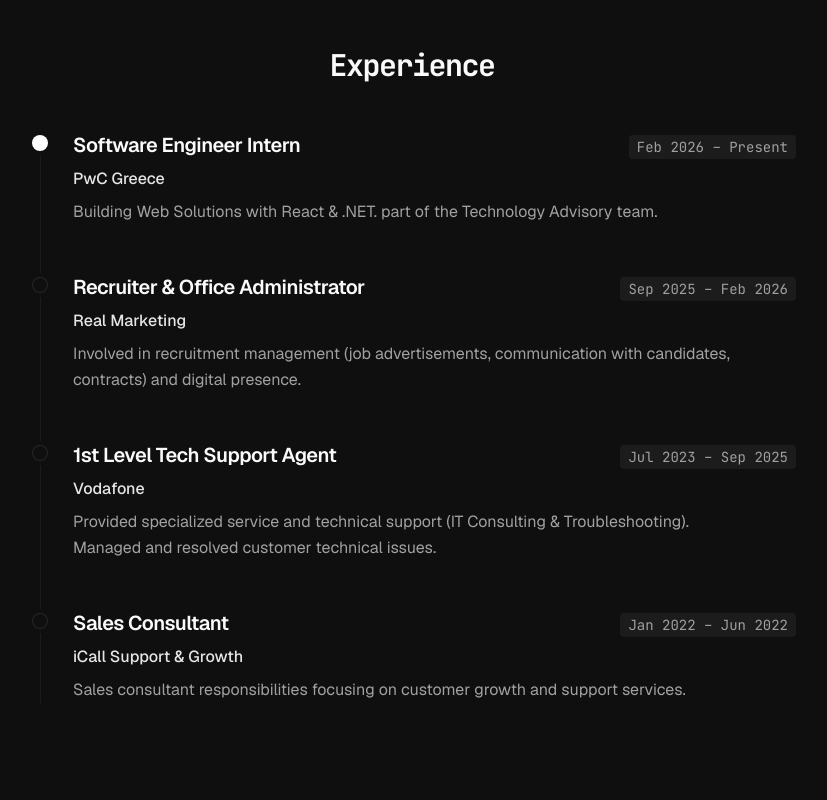
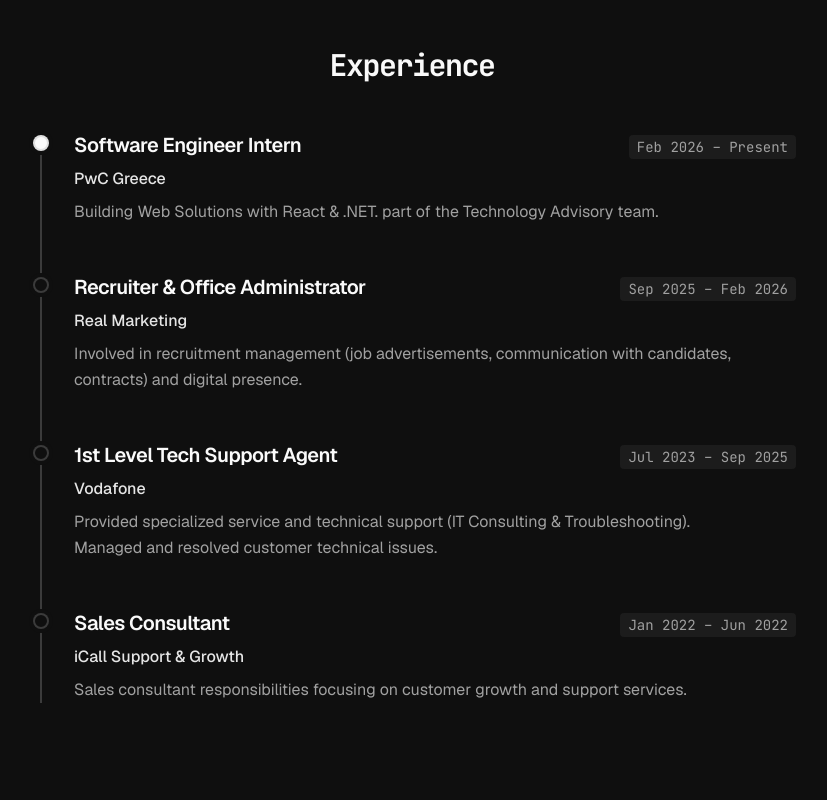
Before and after one commit to vaggelismpomponis/portfolio, a Next.js app: page / in a window 1280 px wide. Shown: the part 720-1520 px from the top of the page, without its empty margins (228-1055 px from the left). Built offline with nearby package versions, Linux system fonts and the light colour scheme.

Commit message:
feat: Add Experience and TechStack components and their corresponding content data.

```diff
--- a/src/components/experience.tsx
+++ b/src/components/experience.tsx
@@ -16,7 +16,7 @@ export function Experience() {
                 Experience
             </motion.h3>
 
-            <div className="relative border-l border-border/50 ml-3 space-y-12">
+            <div className="relative border-l-2 border-muted-foreground/30 ml-3 space-y-12">
                 {content.experience.map((item, index) => (
                     <motion.div
                         key={index}
@@ -25,7 +25,7 @@ export function Experience() {
                         transition={{ duration: 0.5, delay: index * 0.1 }}
                         className="ml-8 relative"
                     >
-                        <span className={`absolute -left-[41px] top-1 h-4 w-4 rounded-full border border-border ring-4 ring-background ${index === 0 ? "bg-white" : "bg-background"}`} />
+                        <span className={`absolute -left-[41px] top-1 h-4 w-4 rounded-full border-2 border-muted-foreground/30 ring-4 ring-background ${index === 0 ? "bg-foreground" : "bg-background"}`} />
                         <div className="flex flex-col sm:flex-row sm:items-baseline sm:justify-between gap-1 mb-2">
                             <h4 className="text-xl font-semibold tracking-tight">{item.role}</h4>
                             <span className="text-sm text-muted-foreground font-mono bg-secondary/50 px-2 py-0.5 rounded">{item.period}</span>
--- a/src/components/tech-stack.tsx
+++ b/src/components/tech-stack.tsx
@@ -2,29 +2,46 @@
 
 import { content } from "@/data/content"
 import { motion } from "framer-motion"
+import { Card, CardContent, CardHeader, CardTitle } from "@/components/ui/card"
 
 export function TechStack() {
     return (
-        <section className="py-20 space-y-8">
+        <section className="py-20 space-y-12">
             <motion.h3
-                initial={{ opacity: 0, x: -20 }}
-                whileInView={{ opacity: 1, x: 0 }}
+                initial={{ opacity: 0, y: 20 }}
+                whileInView={{ opacity: 1, y: 0 }}
                 transition={{ duration: 0.5 }}
-                className="text-2xl font-bold tracking-tight"
+                className="text-3xl font-bold tracking-tighter text-center font-mono"
             >
                 Tech Stack
             </motion.h3>
 
-            <div className="flex flex-wrap gap-4">
-                {content.techStack.map((tech, index) => (
+            <div className="grid grid-cols-1 md:grid-cols-3 gap-6 max-w-6xl mx-auto px-4">
+                {Object.entries(content.techStack).map(([category, items], categoryIndex) => (
                     <motion.div
-                        key={tech}
-                        initial={{ opacity: 0, scale: 0.9 }}
-                        whileInView={{ opacity: 1, scale: 1 }}
-                        transition={{ duration: 0.3, delay: index * 0.05 }}
-                        className="px-4 py-2 rounded-full border border-border bg-card/50 text-sm font-medium hover:bg-accent hover:text-accent-foreground transition-colors cursor-default"
+                        key={category}
+                        initial={{ opacity: 0, y: 20 }}
+                        whileInView={{ opacity: 1, y: 0 }}
+                        transition={{ duration: 0.5, delay: categoryIndex * 0.1 }}
+                        className="h-full"
                     >
-                        {tech}
+                        <Card className="h-full bg-card/50 backdrop-blur-sm border-border/50 hover:border-primary/50 transition-colors">
+                            <CardHeader>
+                                <CardTitle className="text-xl font-semibold text-center capitalize font-mono text-muted-foreground/80 lowercase">
+                                    {category}
+                                </CardTitle>
+                            </CardHeader>
+                            <CardContent className="flex flex-wrap justify-center gap-3">
+                                {items.map((tech, index) => (
+                                    <span
+                                        key={tech}
+                                        className="px-3 py-1.5 rounded-full border border-border bg-background/50 text-xs font-medium hover:bg-accent hover:text-accent-foreground transition-colors cursor-default"
+                                    >
+                                        {tech}
+                                    </span>
+                                ))}
+                            </CardContent>
+                        </Card>
                     </motion.div>
                 ))}
             </div>
--- a/src/data/content.ts
+++ b/src/data/content.ts
@@ -62,18 +62,30 @@ export const content = {
             description: "Developer Certification representing approximately 300 hours of coursework."
         }
     ],
-    techStack: [
+    techStack: {
+        frontend: [
             "React",
             "Next.js",
             "TypeScript",
             "JavaScript (ES6+)",
+            "HTML5/CSS3",
+            "Tailwind CSS",
+            "Framer Motion"
+        ],
+        backend: [
             "PHP",
             "WordPress",
             "Supabase",
             "SQL (PostgreSQL, MySQL)",
-        "HTML5/CSS3",
-        "Git"
+            "Node.js"
         ],
+        tools: [
+            "Git",
+            "GitHub",
+            "VS Code",
+            "Postman"
+        ]
+    },
     projects: [
         {
             title: "Online Alumni Management",
```
Lines whose indentation alone changed are shown as unchanged.
